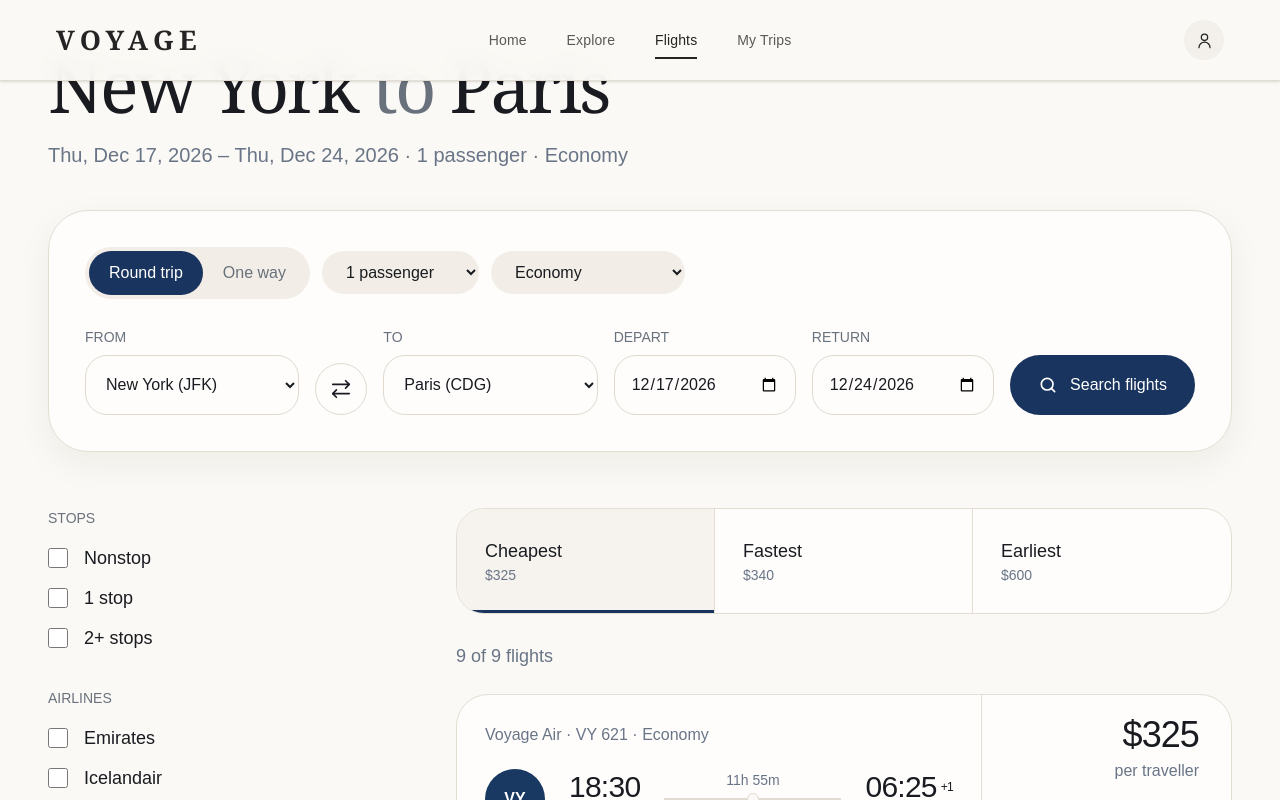
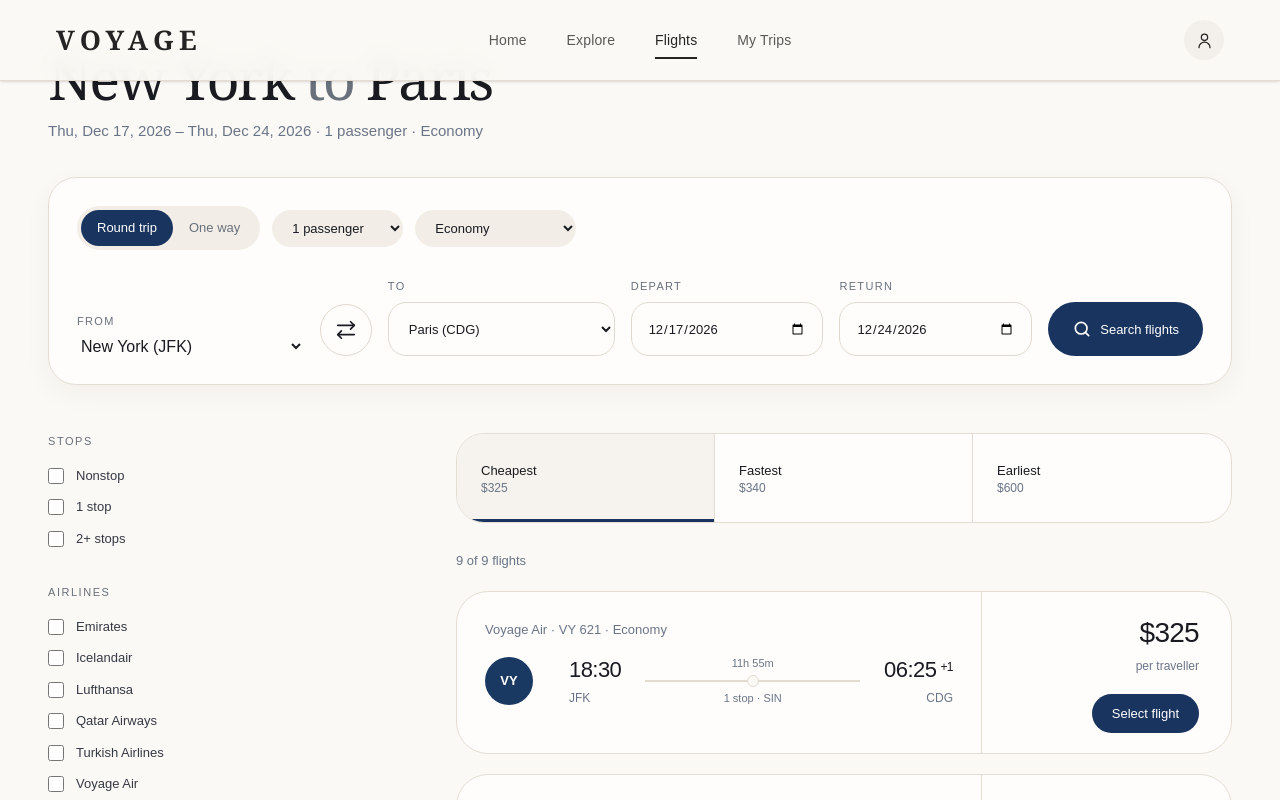
Before and after one commit to AliJoshan/Voyage, a Next.js app: page /flights in a window 1280 px wide. Shown: the top 800 px of the page. Built offline with nearby package versions, Linux system fonts and the light colour scheme.

Commit message:
Refine flights page typography and layout

```diff
--- a/src/app/flights/FlightsPageClient.tsx
+++ b/src/app/flights/FlightsPageClient.tsx
@@ -354,13 +354,13 @@ export default function FlightsPageClient() {
     <main className="min-h-screen bg-[#fbf9f5] px-5 pb-24 pt-10 text-[#191b20] sm:px-8 lg:px-12 lg:pt-12">
       <div className="mx-auto max-w-[1800px]">
         {/* Page heading */}
-        <header className="mb-10">
-          <h1 className="font-serif text-5xl leading-[1.05] tracking-[-0.04em] sm:text-6xl lg:text-[72px]">
+        <header className="mb-9">
+          <h1 className="font-serif text-[clamp(2.5rem,4.5vw,4.5rem)] leading-[1.04] tracking-[-0.045em]">
             {fromName.split(" (")[0]} <span className="text-[#69717c]">to</span>{" "}
             {toName.split(" (")[0]}
           </h1>
 
-          <p className="mt-4 text-sm text-[#697587] sm:text-base lg:text-[20px]">
+          <p className="mt-3 text-sm text-[#697587] sm:text-[15px]">
             {formatDate(departureDate)}
             {tripType === "round-trip" && returnDate
               ? ` – ${formatDate(returnDate)}`
@@ -373,14 +373,14 @@ export default function FlightsPageClient() {
         </header>
 
         {/* Search panel */}
-        <section className="mb-14 rounded-[30px] border border-[#e4ddd3] bg-white/70 p-5 shadow-[0_12px_35px_rgba(35,30,20,0.06)] sm:p-7 lg:rounded-[40px] lg:p-9">
+        <section className="mb-12 rounded-[28px] border border-[#e4ddd3] bg-white/70 p-5 shadow-[0_8px_28px_rgba(35,30,20,0.045)] sm:p-6 lg:p-7">
           {/* Search options */}
           <div className="mb-7 flex flex-wrap items-center gap-3">
             <div className="flex rounded-full bg-[#f2eee7] p-1">
               <button
                 type="button"
                 onClick={() => setTripType("round-trip")}
-                className={`rounded-full px-5 py-2.5 text-sm transition sm:text-base ${
+                className={`rounded-full px-4 py-2 text-[13px] transition ${
                   tripType === "round-trip"
                     ? "bg-[#19345e] text-white"
                     : "text-[#69717c] hover:text-[#191b20]"
@@ -392,7 +392,7 @@ export default function FlightsPageClient() {
               <button
                 type="button"
                 onClick={() => setTripType("one-way")}
-                className={`rounded-full px-5 py-2.5 text-sm transition sm:text-base ${
+                className={`rounded-full px-4 py-2 text-[13px] transition ${
                   tripType === "one-way"
                     ? "bg-[#19345e] text-white"
                     : "text-[#69717c] hover:text-[#191b20]"
@@ -405,7 +405,7 @@ export default function FlightsPageClient() {
             <select
               value={passengers}
               onChange={(event) => setPassengers(Number(event.target.value))}
-              className="rounded-full bg-[#f2eee7] px-5 py-3 text-sm outline-none sm:text-base"
+              className="rounded-full bg-[#f2eee7] px-4 py-2.5 text-[13px] outline-none transition-colors focus:ring-1 focus:ring-[#19345e]"
               aria-label="Passengers"
             >
               {[1, 2, 3, 4, 5, 6, 7, 8, 9].map((count) => (
@@ -418,7 +418,7 @@ export default function FlightsPageClient() {
             <select
               value={cabin}
               onChange={(event) => setCabin(event.target.value)}
-              className="rounded-full bg-[#f2eee7] px-5 py-3 text-sm outline-none sm:text-base"
+              className="rounded-full bg-[#f2eee7] px-4 py-2.5 text-[13px] outline-none transition-colors focus:ring-1 focus:ring-[#19345e]"
               aria-label="Cabin class"
             >
               <option>Economy</option>
@@ -431,15 +431,17 @@ export default function FlightsPageClient() {
           {/* Search fields */}
           <div className="grid grid-cols-1 items-end gap-4 md:grid-cols-2 xl:grid-cols-[1fr_52px_1fr_0.85fr_0.85fr_auto]">
             <label className="flex min-w-0 flex-col gap-2">
-              <span className="text-xs font-medium uppercase text-[#69717c] sm:text-sm">
+              <span className="text-[11px] font-medium uppercase tracking-[0.12em] text-[#69717c]">
                 From
               </span>
 
               <select
                 value={from}
                 onChange={(event) => setFrom(event.target.value)}
-                className="h-[60px] w-full rounded-[22px] border border-[#e1d9cf] bg-transparent px-4 text-sm outline-none transition focus:border-[#19345e] sm:text-base"
               >
+                className="h-[54px] w-full rounded-[18px] border
+                border-[#e1d9cf] bg-transparent px-4 text-[13px] outline-none
+                transition focus:border-[#19345e]"
                 {airports.map((airport) => (
                   <option key={airport.code} value={airport.code}>
                     {airport.name}
@@ -472,14 +474,14 @@ export default function FlightsPageClient() {
             </button>
 
             <label className="flex min-w-0 flex-col gap-2">
-              <span className="text-xs font-medium uppercase text-[#69717c] sm:text-sm">
+              <span className="text-[11px] font-medium uppercase tracking-[0.12em] text-[#69717c]">
                 To
               </span>
 
               <select
                 value={to}
                 onChange={(event) => setTo(event.target.value)}
-                className="h-[60px] w-full rounded-[22px] border border-[#e1d9cf] bg-transparent px-4 text-sm outline-none transition focus:border-[#19345e] sm:text-base"
+                className="h-[54px] w-full rounded-[18px] border border-[#e1d9cf] bg-transparent px-4 text-[13px] outline-none transition focus:border-[#19345e]"
               >
                 {airports.map((airport) => (
                   <option key={airport.code} value={airport.code}>
@@ -490,7 +492,7 @@ export default function FlightsPageClient() {
             </label>
 
             <label className="flex min-w-0 flex-col gap-2">
-              <span className="text-xs font-medium uppercase text-[#69717c] sm:text-sm">
+              <span className="text-[11px] font-medium uppercase tracking-[0.12em] text-[#69717c]">
                 Depart
               </span>
 
@@ -498,13 +500,13 @@ export default function FlightsPageClient() {
                 type="date"
                 value={departureDate}
                 onChange={(event) => setDepartureDate(event.target.value)}
-                className="h-[60px] w-full min-w-0 rounded-[22px] border border-[#e1d9cf] bg-transparent px-4 text-sm outline-none focus:border-[#19345e] sm:text-base"
+                className="h-[54px] w-full min-w-0 rounded-[18px] border border-[#e1d9cf] bg-transparent px-4 text-[13px] outline-none focus:border-[#19345e]"
               />
             </label>
 
             {tripType === "round-trip" && (
               <label className="flex min-w-0 flex-col gap-2">
-                <span className="text-xs font-medium uppercase text-[#69717c] sm:text-sm">
+                <span className="text-[11px] font-medium uppercase tracking-[0.12em] text-[#69717c]">
                   Return
                 </span>
 
@@ -513,7 +515,7 @@ export default function FlightsPageClient() {
                   value={returnDate}
                   min={departureDate}
                   onChange={(event) => setReturnDate(event.target.value)}
-                  className="h-[60px] w-full min-w-0 rounded-[22px] border border-[#e1d9cf] bg-transparent px-4 text-sm outline-none focus:border-[#19345e] sm:text-base"
+                  className="h-[54px] w-full min-w-0 rounded-[18px] border border-[#e1d9cf] bg-transparent px-4 text-[13px] outline-none focus:border-[#19345e]"
                 />
               </label>
             )}
@@ -521,7 +523,7 @@ export default function FlightsPageClient() {
             <button
               type="button"
               onClick={searchFlights}
-              className="flex h-[60px] items-center justify-center gap-3 rounded-full bg-[#19345e] px-7 text-sm font-medium text-white transition hover:bg-[#244878] sm:text-base"
+              className="flex h-[54px] items-center justify-center gap-2 rounded-full bg-[#19345e] px-6 text-[13px] font-medium text-white transition hover:bg-[#244878]"
             >
               <svg
                 width="20"
@@ -547,7 +549,7 @@ export default function FlightsPageClient() {
           <aside className="space-y-9">
             {/* Stops */}
             <div>
-              <h2 className="mb-4 text-sm font-medium uppercase text-[#69717c]">
+              <h2 className="mb-4 text-[11px] font-medium uppercase tracking-[0.14em] text-[#69717c]">
                 Stops
               </h2>
 
@@ -559,13 +561,13 @@ export default function FlightsPageClient() {
                 ].map((stop) => (
                   <label
                     key={stop.value}
-                    className="flex cursor-pointer items-center gap-4 text-base sm:text-lg"
+                    className="flex cursor-pointer items-center gap-3 text-[13px] text-[#343943]"
                   >
                     <input
                       type="checkbox"
                       checked={selectedStops.includes(stop.value)}
                       onChange={() => toggleStop(stop.value)}
-                      className="h-5 w-5 accent-[#19345e]"
+                      className="h-4 w-4 accent-[#19345e]"
                     />
                     {stop.label}
                   </label>
@@ -575,7 +577,7 @@ export default function FlightsPageClient() {
 
             {/* Airlines */}
             <div>
-              <h2 className="mb-4 text-sm font-medium uppercase text-[#69717c]">
+              <h2 className="mb-4 text-[11px] font-medium uppercase tracking-[0.14em] text-[#69717c]">
                 Airlines
               </h2>
 
@@ -583,13 +585,13 @@ export default function FlightsPageClient() {
                 {airlines.map((airline) => (
                   <label
                     key={airline}
-                    className="flex cursor-pointer items-center gap-4 text-base sm:text-lg"
+                    className="flex cursor-pointer items-center gap-3 text-[13px] text-[#343943]"
                   >
                     <input
                       type="checkbox"
                       checked={selectedAirlines.includes(airline)}
                       onChange={() => toggleAirline(airline)}
-                      className="h-5 w-5 accent-[#19345e]"
+                      className="h-4 w-4 accent-[#19345e]"
                     />
                     {airline}
                   </label>
@@ -600,11 +602,13 @@ export default function FlightsPageClient() {
             {/* Price slider */}
             <div>
               <div className="mb-4 flex items-center justify-between">
-                <h2 className="text-sm font-medium uppercase text-[#69717c]">
+                <h2 className="text-[11px] font-medium uppercase tracking-[0.14em] text-[#69717c]">
                   Max price
                 </h2>
 
-                <span className="text-sm text-[#69717c]">${maxPrice}</span>
+                <span className="text-[13px] font-medium text-[#69717c]">
+                  ${maxPrice}
+                </span>
               </div>
 
               <input
@@ -622,7 +626,7 @@ export default function FlightsPageClient() {
             <button
               type="button"
               onClick={clearFilters}
-              className="rounded-full px-5 py-3 text-sm font-medium transition hover:bg-[#f0ece5]"
+              className="rounded-full px-4 py-2.5 text-[13px] font-medium transition hover:bg-[#f0ece5]"
             >
               Clear filters
             </button>
@@ -653,15 +657,15 @@ export default function FlightsPageClient() {
                   key={option.id}
                   type="button"
                   onClick={() => setSortBy(option.id)}
-                  className={`relative flex min-h-[88px] flex-col items-start justify-center border-b border-[#e4ddd3] px-6 py-4 text-left transition last:border-b-0 sm:min-h-[104px] sm:border-b-0 sm:border-r sm:px-7 sm:last:border-r-0 ${
+                  className={`relative flex min-h-[76px] flex-col items-start justify-center border-b border-[#e4ddd3] px-5 py-3 text-left transition last:border-b-0 sm:min-h-[88px] sm:border-b-0 sm:border-r sm:px-6 sm:last:border-r-0 ${
                     sortBy === option.id ? "bg-[#f6f3ee]" : "hover:bg-[#faf8f4]"
                   }`}
                 >
-                  <span className="text-base font-medium sm:text-lg">
+                  <span className="text-[13px] font-medium">
                     {option.label}
                   </span>
 
-                  <span className="text-sm text-[#697587]">
+                  <span className="text-xs text-[#697587]">
                     ${option.price}
                   </span>
 
@@ -672,7 +676,7 @@ export default function FlightsPageClient() {
               ))}
             </div>
 
-            <p className="mb-6 text-base text-[#697587] sm:text-lg">
+            <p className="mb-5 text-[13px] text-[#697587]">
               {filteredFlights.length} of {flights.length} flights
             </p>
 
@@ -689,14 +693,14 @@ export default function FlightsPageClient() {
                 >
                   {/* Flight details */}
                   <div className="min-w-0 p-5 sm:p-7">
-                    <p className="mb-5 text-sm text-[#697587] sm:text-base">
+                    <p className="mb-4 text-[13px] text-[#697587]">
                       {flight.airline} · {flight.flightNumber} · {cabin}
                     </p>
 
                     <div className="grid grid-cols-[48px_1fr] items-center gap-4 sm:grid-cols-[60px_1fr] sm:gap-6">
                       {/* Airline logo */}
                       <div
-                        className="flex h-12 w-12 items-center justify-center rounded-full text-sm font-semibold text-white sm:h-[60px] sm:w-[60px] sm:text-base"
+                        className="flex h-11 w-11 items-center justify-center rounded-full text-[13px] font-semibold text-white sm:h-12 sm:w-12"
                         style={{ backgroundColor: flight.logoColor }}
                       >
                         {flight.logo}
@@ -705,17 +709,17 @@ export default function FlightsPageClient() {
                       {/* Route timeline */}
                       <div className="grid min-w-0 grid-cols-[auto_1fr_auto] items-center gap-3 sm:gap-5">
                         <div>
-                          <p className="text-xl font-medium tracking-tight sm:text-2xl lg:text-[30px]">
+                          <p className="text-xl font-medium tracking-tight sm:text-[22px]">
                             {flight.departure}
                           </p>
 
-                          <p className="mt-1 text-sm text-[#697587]">
+                          <p className="mt-1 text-xs text-[#697587]">
                             {getAirportCode(from)}
                           </p>
                         </div>
 
                         <div className="min-w-0 px-1">
-                          <p className="mb-2 text-center text-xs text-[#697587] sm:text-sm">
+                          <p className="mb-2 text-center text-[11px] text-[#697587]">
                             {formatDuration(flight.duration)}
                           </p>
 
@@ -723,7 +727,7 @@ export default function FlightsPageClient() {
                             <span className="absolute left-1/2 top-1/2 h-3 w-3 -translate-x-1/2 -translate-y-1/2 rounded-full border border-[#e2dbd1] bg-[#fbf9f5]" />
                           </div>
 
-                          <p className="mt-2 text-center text-xs text-[#697587] sm:text-sm">
+                          <p className="mt-2 text-center text-[11px] text-[#697587]">
                             {flight.stops === 0
                               ? "Nonstop"
                               : `${flight.stops} stop · ${flight.stopCode}`}
@@ -731,14 +735,14 @@ export default function FlightsPageClient() {
                         </div>
 
                         <div className="text-right">
-                          <p className="text-xl font-medium tracking-tight sm:text-2xl lg:text-[30px]">
+                          <p className="text-xl font-medium tracking-tight sm:text-[22px]">
                             {flight.arrival}
                             {flight.nextDay && (
                               <sup className="ml-1 text-xs">+1</sup>
                             )}
                           </p>
 
-                          <p className="mt-1 text-sm text-[#697587]">
+                          <p className="mt-1 text-xs text-[#697587]">
                             {getAirportCode(to)}
                           </p>
                         </div>
@@ -749,11 +753,11 @@ export default function FlightsPageClient() {
                   {/* Price and action */}
                   <div className="flex flex-row items-center justify-between border-t border-[#e4ddd3] px-5 py-5 sm:px-7 xl:flex-col xl:items-end xl:justify-center xl:border-l xl:border-t-0 xl:px-8">
                     <div className="text-left xl:text-right">
-                      <p className="text-3xl font-medium tracking-tight sm:text-4xl">
+                      <p className="text-[26px] font-medium tracking-tight sm:text-[28px]">
                         ${flight.price}
                       </p>
 
-                      <p className="mt-1 text-sm text-[#697587] sm:text-base">
+                      <p className="mt-1 text-xs text-[#697587]">
                         per traveller
                       </p>
                     </div>
@@ -761,7 +765,7 @@ export default function FlightsPageClient() {
                     <button
                       type="button"
                       onClick={() => setSelectedFlight(flight.id)}
-                      className={`rounded-full px-6 py-3 text-sm font-medium text-white transition sm:text-base xl:mt-5 ${
+                      className={`rounded-full px-5 py-2.5 text-[13px] font-medium text-white transition xl:mt-5 ${
                         selectedFlight === flight.id
                           ? "bg-[#31577e]"
                           : "bg-[#19345e] hover:bg-[#244878]"
```
